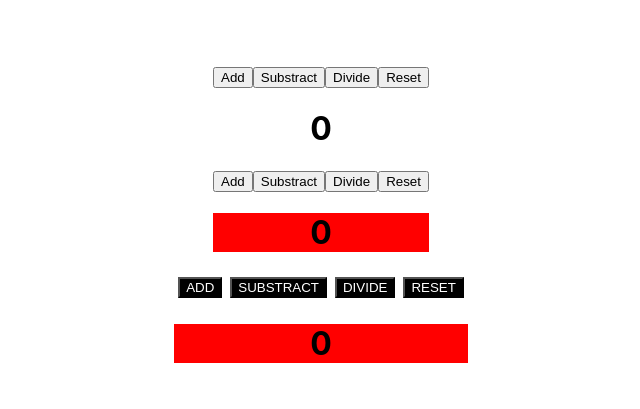
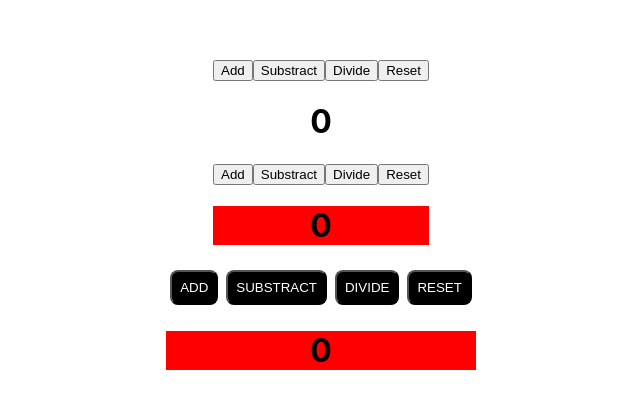
Before and after one commit to cesarevc/examen-react, a React (Create React App) app: page / in a window 1280 px wide. Shown: the part 175-584 px from the top of the page, without its empty margins (319-959 px from the left). Built offline with nearby package versions, Linux system fonts and the light colour scheme.

Commit message:
ejercicio 2

```diff
--- a/src/components/E2/EjeDos.module.css
+++ b/src/components/E2/EjeDos.module.css
@@ -2,8 +2,8 @@
     background-color: black;
     margin: 4px;
     color: white;
-    padding: 8;
-    border-radius: 8;
+    padding: 8px;
+    border-radius: 8px;
     text-transform: uppercase;
     padding-left: 32;
     padding-right: 32
--- a/src/components/E2/EjeDosV1.js
+++ b/src/components/E2/EjeDosV1.js
@@ -10,7 +10,7 @@ function EjeDosV1 () {
             <button onClick={() => setCount(count - 2)} >Substract</button>
             <button onClick={() => setCount(count / 3)} >Divide</button>
             <button onClick={() => setCount(0)} >Reset</button>
-            <div style={{background: count%3 === 0 ? 'red' : count%3 === 1 ? 'green' : count%3 === 2 ? 'blue' : 'white'} }>
+            <div style={{background: count%3 === 0 ? 'red' : count%3 === 1 || count%3 === -1? 'green' : count%3 === 2 || count%3 === -2 ? 'blue' : 'white'} }>
                 <h1>{count}</h1>
 
             </div>
--- a/src/components/E2/EjeDosV2.js
+++ b/src/components/E2/EjeDosV2.js
@@ -13,7 +13,7 @@ function EjeDosV2 () {
             <button onClick={() => setCount(0)} className={styles.buttonModified}>Reset</button>
 
 
-            <div style={{background: count%3 === 0 ? 'red' : count%3 === 1 ? 'green' : count%3 === 2 ? 'blue' : 'white'} }>
+            <div style={{background: count%3 === 0 ? 'red' : count%3 === 1 || count%3 === -1? 'green' : count%3 === 2 || count%3 === -2 ? 'blue' : 'white'} }>
                 <h1>{count}</h1>
 
             </div>
```
